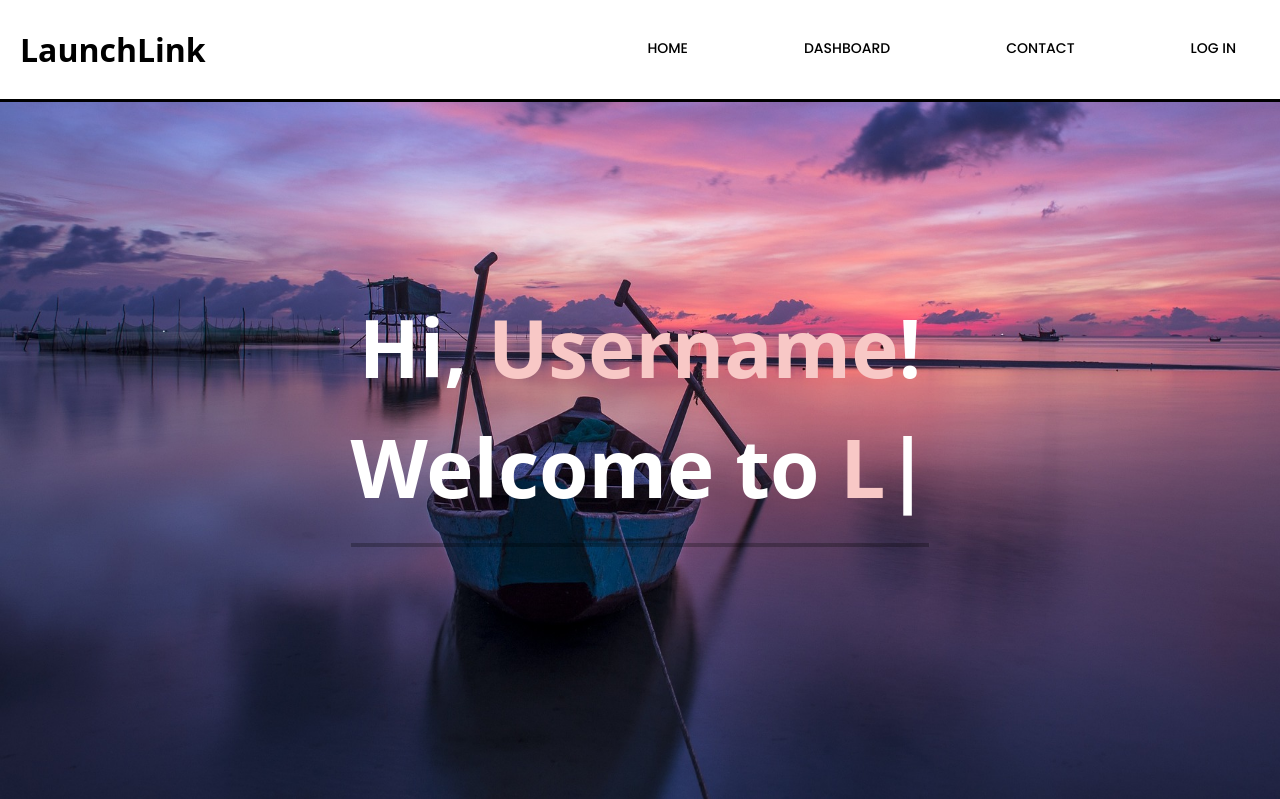
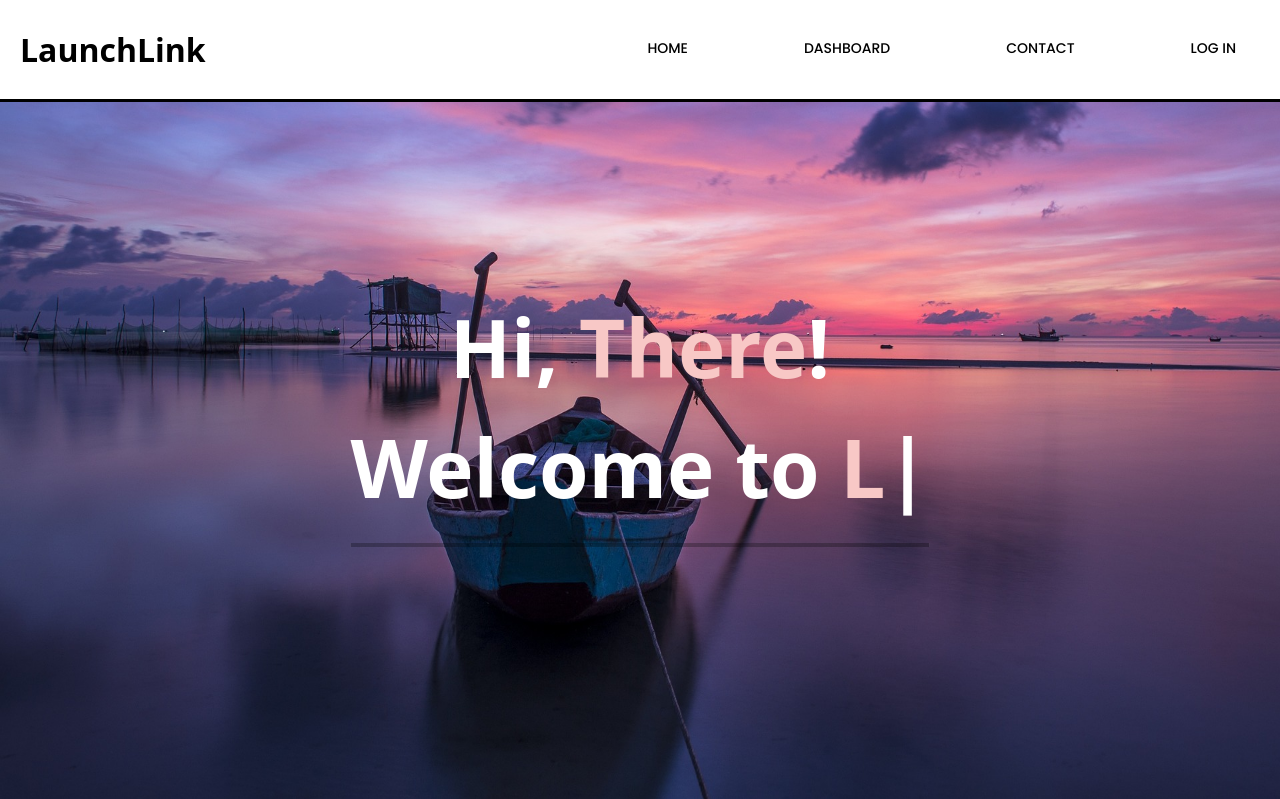
Before and after one commit to Mahasvin24/TechXelerate-LaunchLink, a Django app: page / in a window 1280 px wide. Shown: the top 799 px of the page. Run offline with Django 4.2, Linux system fonts and the light colour scheme; some libraries are stand-ins or nearby versions.

Commit message:
fix welcome page

```diff
--- a/about/templates/about/home.html
+++ b/about/templates/about/home.html
@@ -33,7 +33,11 @@
   <img src="{% static 'about/images/boat.jpg' %}" alt="Welcome Image" style="width:100%; height: 100vh;">
   <div id="intro-centered" style="padding-top: 50px; width: max-content;">
     <p>
-      Hi,&nbsp;<span class="special-text">Username</span>!
+      {% if user.is_authenticated %}
+        Hi,&nbsp;<span class="special-text">{{ user.first_name|capfirst }}</span>!
+      {% else %}
+        Hi,&nbsp;<span class="special-text">There</span>!
+      {% endif %}
       <br>Welcome to
       <span class="special-text auto-type"></span>
       <hr style="border: 2px solid black;">
```
Also changed, not shown: db.sqlite3.
